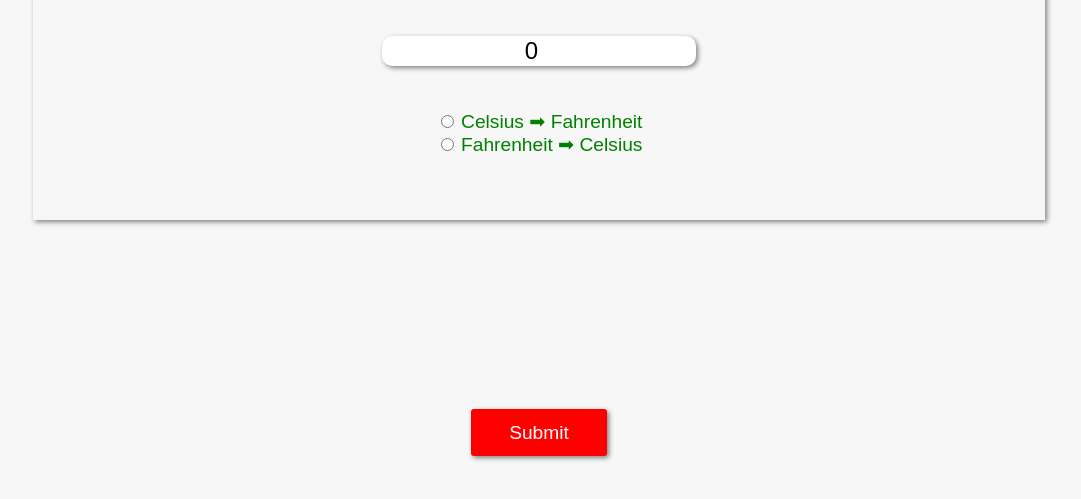
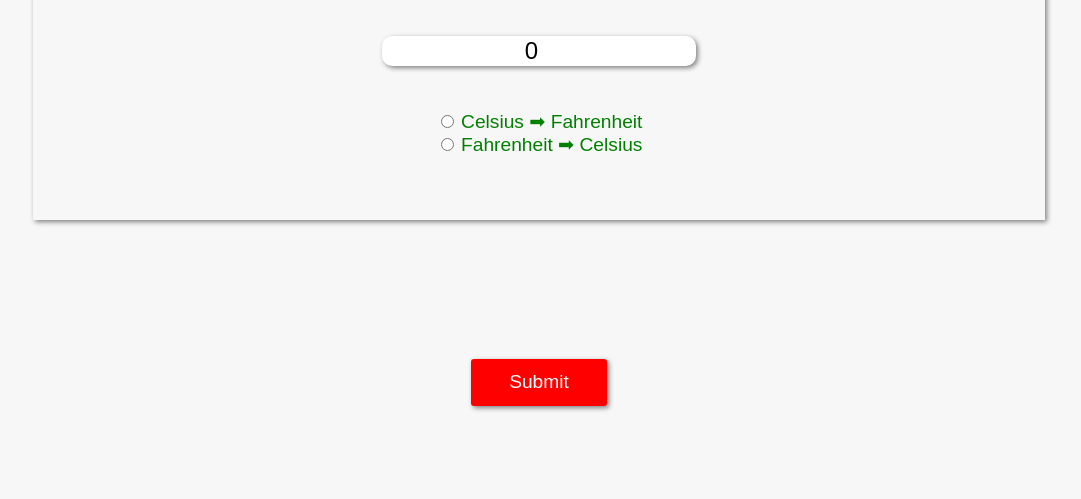
Before and after one commit to techlord-noel/Temperature-converter, a plain HTML site: page index.html in a window 1280 px wide. Shown: the part 251-750 px from the top of the page, without its empty margins (101-1182 px from the left). Drawn offline with Linux system fonts and the light colour scheme.

Commit message:
updated styles.com

```diff
--- a/styles.css
+++ b/styles.css
@@ -37,7 +37,7 @@
         border-radius: 3px;
         font-size: 1.2rem;
         padding: 1% 3%;
-        margin: 5% 0;
+        margin: 1% 0;
         transition: 0.5s;
     }
     button:hover{
```
